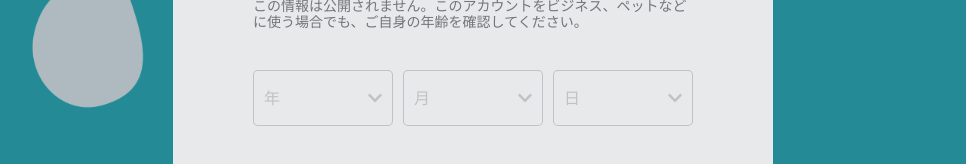
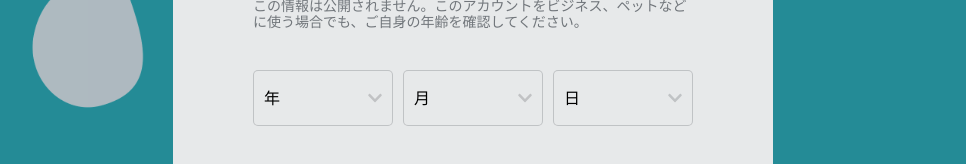
Before and after one commit to bugnood/FAL.Project.linne, a React (Create React App) app in the folder client/: page / in a window 1280 px wide. Both pictures are taken after a click on the link "新規登録". Shown: the part 431-595 px from the top of the page, without its empty margins (167-1133 px from the left). Built offline with nearby package versions, Linux system fonts and the light colour scheme.

Commit message:
change css

```diff
--- a/client/src/style/customInput.css
+++ b/client/src/style/customInput.css
@@ -30,7 +30,7 @@
     /* Firefoxのデフォルト矢印を非表示 */
     position: relative;
     z-index: 1;
-    color: rgb(51 54 57 / 21%);
+    /* color: rgb(51 54 57 / 21%); */
 }
 
 .custom-input::placeholder {
--- a/client/src/style/top.css
+++ b/client/src/style/top.css
@@ -214,6 +214,7 @@
     display: flex;
     align-items: center;
     justify-content: center;
+    cursor: pointer;
 }
 
 .top-next-button:hover {
```
